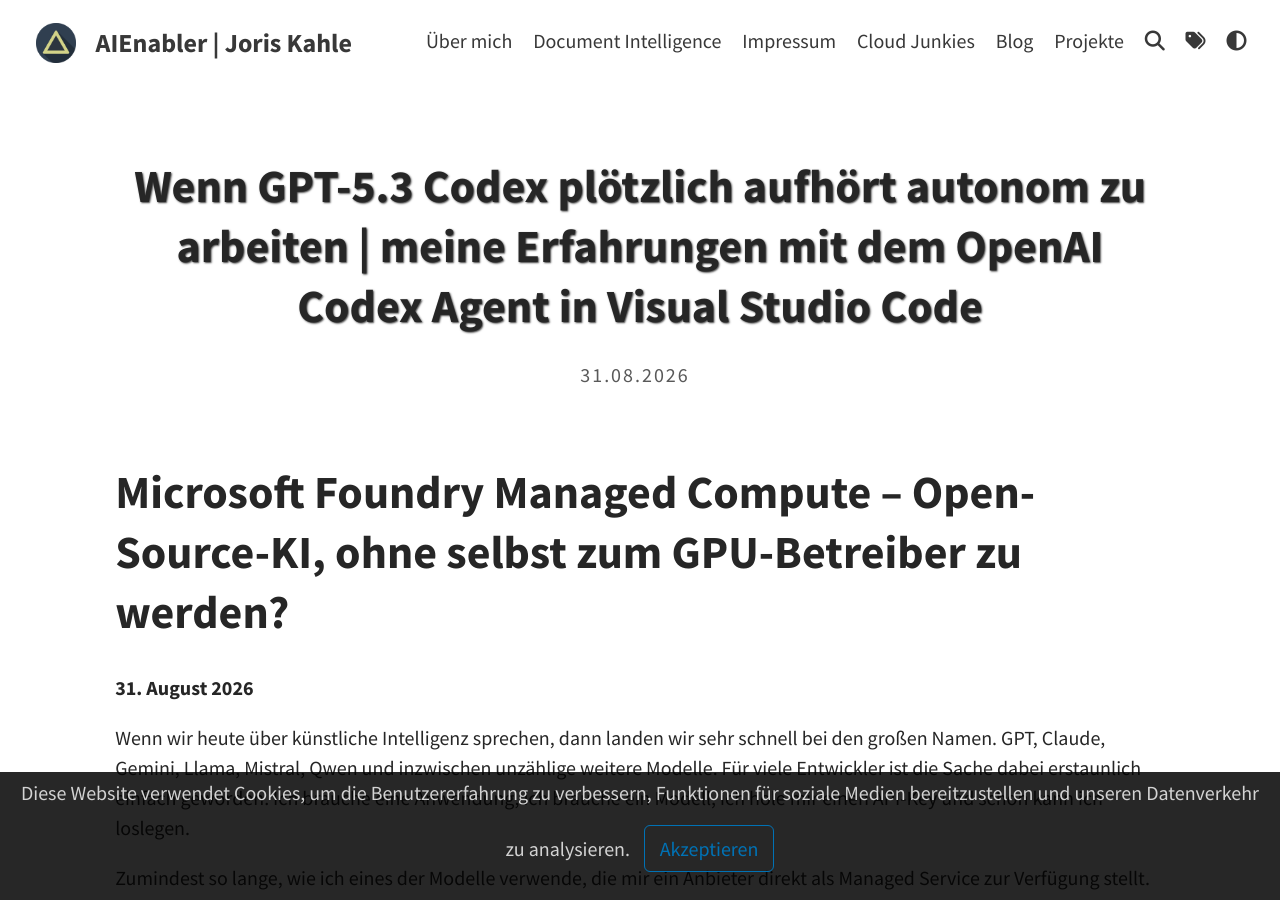
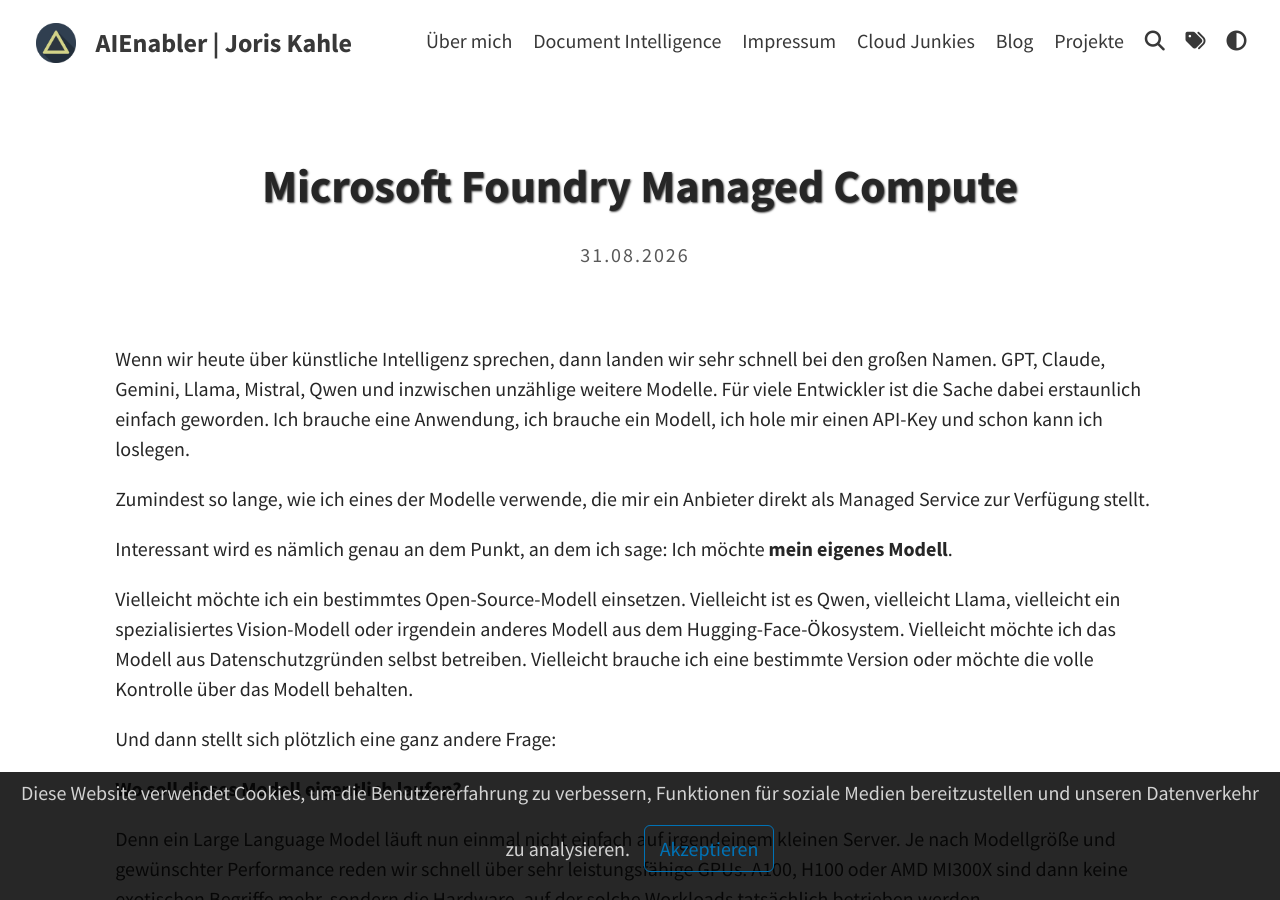
Before and after one commit to joriskahle007/joriskahle007.github.io, a Jekyll site: the page built from _posts/2026-08-31-ManagedCompute.md, in a window 1280 px wide and 900 px high. Built offline with Jekyll 4.4.1, drawn with Linux system fonts in a browser that asks for light colours; a script that is not in the unit is left out; some of the changed text lies outside the part shown.

Commit message:
Update 2026-08-31-ManagedCompute.md

```diff
--- a/_posts/2026-08-31-ManagedCompute.md
+++ b/_posts/2026-08-31-ManagedCompute.md
@@ -1,12 +1,8 @@
 ---
 layout: post
-title: Wenn GPT-5.3 Codex plötzlich aufhört autonom zu arbeiten | meine Erfahrungen mit dem OpenAI Codex Agent in Visual Studio Code
-tags: [AI, Microsoft Foundry, Codex Agent, Visual Code]
+title: Microsoft Foundry Managed Compute # Open-Source-KI, ohne selbst zum GPU-Betreiber zu werden?
+tags: [AI, Microsoft Foundry, Managed Compute, Open Source, Open Weight, Local LLM]
 ---
-
-# Microsoft Foundry Managed Compute – Open-Source-KI, ohne selbst zum GPU-Betreiber zu werden?
-
-**31. August 2026**
 
 Wenn wir heute über künstliche Intelligenz sprechen, dann landen wir sehr schnell bei den großen Namen. GPT, Claude, Gemini, Llama, Mistral, Qwen und inzwischen unzählige weitere Modelle. Für viele Entwickler ist die Sache dabei erstaunlich einfach geworden. Ich brauche eine Anwendung, ich brauche ein Modell, ich hole mir einen API-Key und schon kann ich loslegen.
 
```
